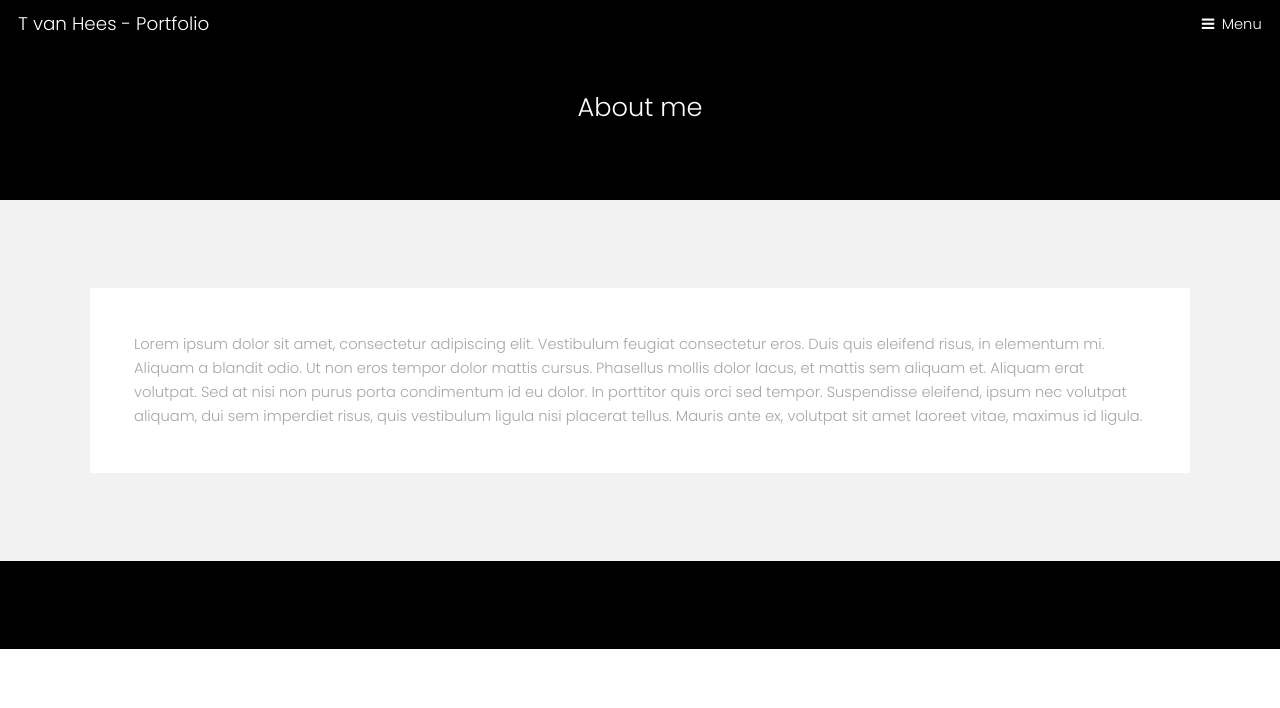
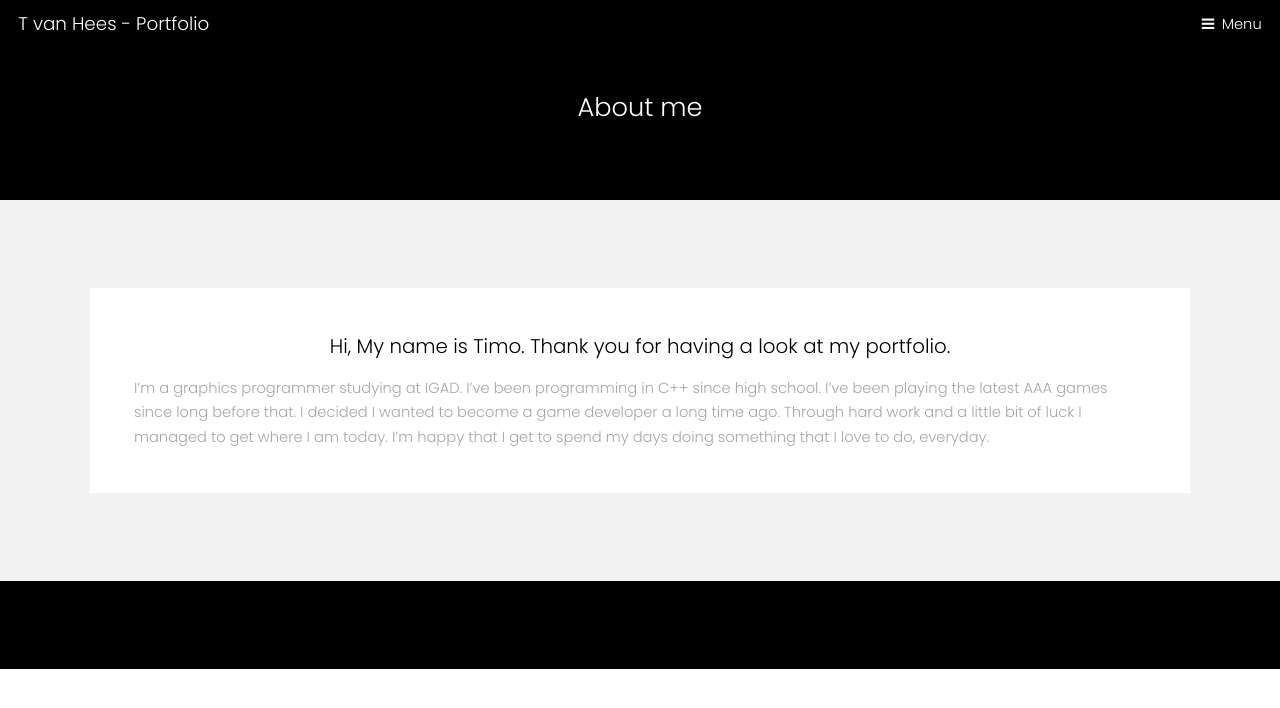
Before and after one commit to timofimo/Portfolio, a Jekyll site: the page built from Portfolio/about.md, in a window 1280 px wide. Shown: the top 708 px of the page. Built offline with Jekyll 4.4.1, drawn with Linux system fonts in a browser that asks for light colours.

Commit message:
Improved about me page

```diff
--- a/Portfolio/about.md
+++ b/Portfolio/about.md
@@ -4,4 +4,6 @@ title: About me
 permalink: /aboutme/
 ---
 
-Lorem ipsum dolor sit amet, consectetur adipiscing elit. Vestibulum feugiat consectetur eros. Duis quis eleifend risus, in elementum mi. Aliquam a blandit odio. Ut non eros tempor dolor mattis cursus. Phasellus mollis dolor lacus, et mattis sem aliquam et. Aliquam erat volutpat. Sed at nisi non purus porta condimentum id eu dolor. In porttitor quis orci sed tempor. Suspendisse eleifend, ipsum nec volutpat aliquam, dui sem imperdiet risus, quis vestibulum ligula nisi placerat tellus. Mauris ante ex, volutpat sit amet laoreet vitae, maximus id ligula.
+<h3 class="introduction">Hi, My name is Timo. Thank you for having a look at my portfolio.</h3>
+
+I'm a graphics programmer studying at IGAD. I've been programming in C++ since high school. I've been playing the latest AAA games since long before that. I decided I wanted to become a game developer a long time ago. Through hard work and a little bit of luck I managed to get where I am today. I'm happy that I get to spend my days doing something that I love to do, everyday.
--- a/Portfolio/assets/css/main.css
+++ b/Portfolio/assets/css/main.css
@@ -4339,3 +4339,8 @@ iframe{
 	width: 50%;
 	margin: 1em auto;
 }
+
+.introduction {
+	display: block;
+	text-align: center;
+}
--- a/docs/aboutme/index.html
+++ b/docs/aboutme/index.html
@@ -39,7 +39,9 @@
       <div class="box">
         <div class="content">
           <div class="post-content" itemprop="articleBody">
-            <p>Lorem ipsum dolor sit amet, consectetur adipiscing elit. Vestibulum feugiat consectetur eros. Duis quis eleifend risus, in elementum mi. Aliquam a blandit odio. Ut non eros tempor dolor mattis cursus. Phasellus mollis dolor lacus, et mattis sem aliquam et. Aliquam erat volutpat. Sed at nisi non purus porta condimentum id eu dolor. In porttitor quis orci sed tempor. Suspendisse eleifend, ipsum nec volutpat aliquam, dui sem imperdiet risus, quis vestibulum ligula nisi placerat tellus. Mauris ante ex, volutpat sit amet laoreet vitae, maximus id ligula.</p>
+            <h3 class="introduction">Hi, My name is Timo. Thank you for having a look at my portfolio.</h3>
+
+<p>I’m a graphics programmer studying at IGAD. I’ve been programming in C++ since high school. I’ve been playing the latest AAA games since long before that. I decided I wanted to become a game developer a long time ago. Through hard work and a little bit of luck I managed to get where I am today. I’m happy that I get to spend my days doing something that I love to do, everyday.</p>
 
           </div>
         </div>
--- a/docs/assets/css/main.css
+++ b/docs/assets/css/main.css
@@ -4339,3 +4339,8 @@ iframe{
 	width: 50%;
 	margin: 1em auto;
 }
+
+.introduction {
+	display: block;
+	text-align: center;
+}
--- a/docs/feed.xml
+++ b/docs/feed.xml
@@ -1,4 +1,4 @@
-<?xml version="1.0" encoding="utf-8"?><feed xmlns="http://www.w3.org/2005/Atom" ><generator uri="https://jekyllrb.com/" version="3.6.2">Jekyll</generator><link href="http://localhost:4000/Portfolio/feed.xml" rel="self" type="application/atom+xml" /><link href="http://localhost:4000/Portfolio/" rel="alternate" type="text/html" /><updated>2017-11-23T09:03:22+01:00</updated><id>http://localhost:4000/Portfolio/</id><title type="html">T van Hees - Portfolio</title><subtitle>Portfolio page of Timo van Hees. Graphics programmer studying at IGAD.</subtitle><entry><title type="html">Exiles of Auriga</title><link href="http://localhost:4000/Portfolio/game%20project/engine%20project/team%20project/2017/11/22/ExilesOfAuriga.html" rel="alternate" type="text/html" title="Exiles of Auriga" /><published>2017-11-22T19:35:00+01:00</published><updated>2017-11-22T19:35:00+01:00</updated><id>http://localhost:4000/Portfolio/game%20project/engine%20project/team%20project/2017/11/22/ExilesOfAuriga</id><content type="html" xml:base="http://localhost:4000/Portfolio/game%20project/engine%20project/team%20project/2017/11/22/ExilesOfAuriga.html">&lt;p&gt;The assignment for my fourth block in my second year at IGAD was to create a game with the engine we created in the previous blocks. We were one of three engine teams that went all the way to the end of the year. We would be working in teams of 16. With people from multiple disciplines.&lt;/p&gt;
+<?xml version="1.0" encoding="utf-8"?><feed xmlns="http://www.w3.org/2005/Atom" ><generator uri="https://jekyllrb.com/" version="3.6.2">Jekyll</generator><link href="http://localhost:4000/Portfolio/feed.xml" rel="self" type="application/atom+xml" /><link href="http://localhost:4000/Portfolio/" rel="alternate" type="text/html" /><updated>2017-11-24T20:57:49+01:00</updated><id>http://localhost:4000/Portfolio/</id><title type="html">T van Hees - Portfolio</title><subtitle>Portfolio page of Timo van Hees. Graphics programmer studying at IGAD.</subtitle><entry><title type="html">Exiles of Auriga</title><link href="http://localhost:4000/Portfolio/game%20project/engine%20project/team%20project/2017/11/22/ExilesOfAuriga.html" rel="alternate" type="text/html" title="Exiles of Auriga" /><published>2017-11-22T19:35:00+01:00</published><updated>2017-11-22T19:35:00+01:00</updated><id>http://localhost:4000/Portfolio/game%20project/engine%20project/team%20project/2017/11/22/ExilesOfAuriga</id><content type="html" xml:base="http://localhost:4000/Portfolio/game%20project/engine%20project/team%20project/2017/11/22/ExilesOfAuriga.html">&lt;p&gt;The assignment for my fourth block in my second year at IGAD was to create a game with the engine we created in the previous blocks. We were one of three engine teams that went all the way to the end of the year. We would be working in teams of 16. With people from multiple disciplines.&lt;/p&gt;
 
 &lt;!--more--&gt;
 &lt;div class=&quot;video&quot;&gt;&lt;figure&gt;&lt;iframe width=&quot;640&quot; height=&quot;480&quot; src=&quot;//www.youtube.com/embed/3L5043p6jw8&quot; frameborder=&quot;0&quot; allowfullscreen=&quot;&quot;&gt;&lt;/iframe&gt;&lt;/figure&gt;&lt;/div&gt;
```
